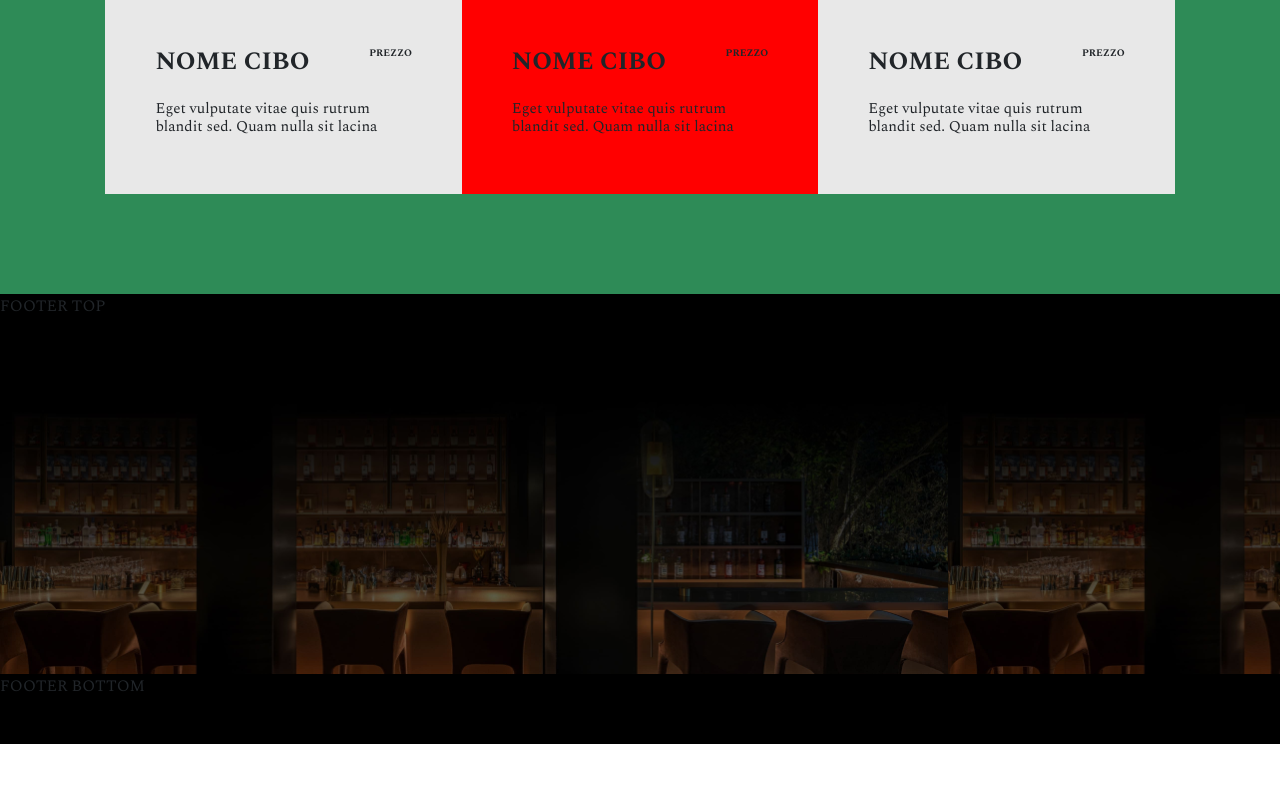
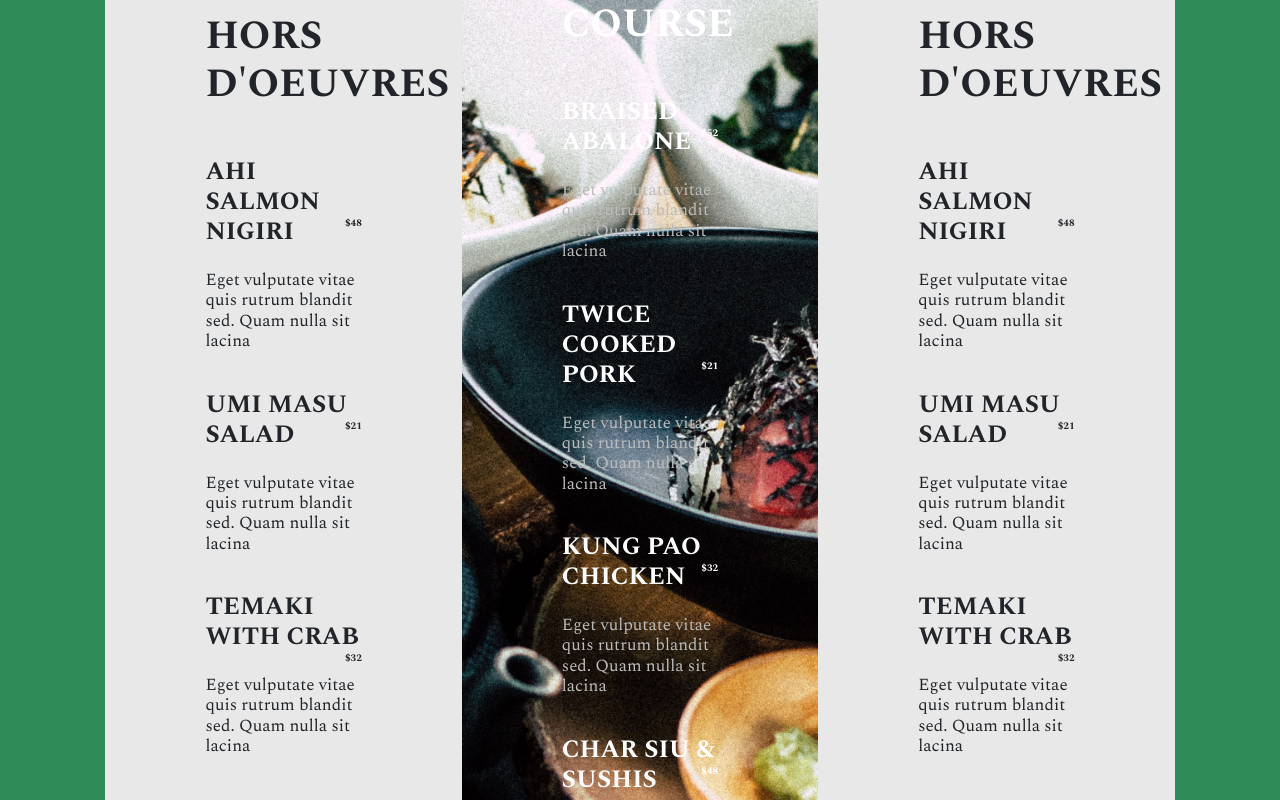
Before and after one commit to matteofab10/proj-html-vuejs, a Vue app: page / in a window 1280 px wide. Shown: the part 6640-7440 px from the top of the page. Before the commit the page ends 7384 px from the top, so only its background shows below. Built offline with nearby package versions, Linux system fonts and the light colour scheme.

Commit message:
sezione 7 (da fixare)

```diff
--- a/src/components/Main.vue
+++ b/src/components/Main.vue
@@ -139,18 +139,36 @@
     </section>
     <section class="mf-menu">
       <div class="mf-menu-list-grey">
-        <h3>titolo lista</h3>
-        <h4>nome cibo <span>prezzo</span></h4>
+        <h3>hors d'oeuvres</h3>
+        <h4>ahi salmon nigiri <span>$48</span></h4>
+        <h5>Eget vulputate vitae quis rutrum blandit sed. Quam nulla sit lacina</h5>
+        <h4>umi masu salad <span>$21</span></h4>
+        <h5>Eget vulputate vitae quis rutrum blandit sed. Quam nulla sit lacina</h5>
+        <h4>temaki with crab <span>$32</span></h4>
+        <h5>Eget vulputate vitae quis rutrum blandit sed. Quam nulla sit lacina</h5>
+        <h4>california rolls <span>$22</span></h4>
         <h5>Eget vulputate vitae quis rutrum blandit sed. Quam nulla sit lacina</h5>
       </div>
       <div class="mf-menu-list-background">
-        <h3>titolo lista</h3>
-        <h4>nome cibo <span>prezzo</span></h4>
+        <h3>main course</h3>
+        <h4>braised abalone <span>$52</span></h4>
+        <h5>Eget vulputate vitae quis rutrum blandit sed. Quam nulla sit lacina</h5>
+        <h4>twice cooked pork <span>$21</span></h4>
+        <h5>Eget vulputate vitae quis rutrum blandit sed. Quam nulla sit lacina</h5>
+        <h4>kung pao chicken <span>$32</span></h4>
+        <h5>Eget vulputate vitae quis rutrum blandit sed. Quam nulla sit lacina</h5>
+        <h4>char siu & sushis <span>$48</span></h4>
         <h5>Eget vulputate vitae quis rutrum blandit sed. Quam nulla sit lacina</h5>
       </div>
       <div class="mf-menu-list-grey">
-        <h3>titolo lista</h3>
-        <h4>nome cibo <span>prezzo</span></h4>
+        <h3>hors d'oeuvres</h3>
+        <h4>ahi salmon nigiri <span>$48</span></h4>
+        <h5>Eget vulputate vitae quis rutrum blandit sed. Quam nulla sit lacina</h5>
+        <h4>umi masu salad <span>$21</span></h4>
+        <h5>Eget vulputate vitae quis rutrum blandit sed. Quam nulla sit lacina</h5>
+        <h4>temaki with crab <span>$32</span></h4>
+        <h5>Eget vulputate vitae quis rutrum blandit sed. Quam nulla sit lacina</h5>
+        <h4>california rolls <span>$22</span></h4>
         <h5>Eget vulputate vitae quis rutrum blandit sed. Quam nulla sit lacina</h5>
       </div>
     </section>
@@ -552,7 +570,7 @@ export default {
   justify-content: center;
   padding: 100px;
   .mf-menu-list-grey, .mf-menu-list-background {
-    padding: 50px;
+    padding: 100px;
     width: 33%;
     h3 {
       font-size: 40px;
@@ -567,7 +585,8 @@ export default {
       padding-bottom: 15px;
     }
     h5 {
-      font-size: 15px;
+      font-size: 17px;
+      padding-bottom: 30px;
     }
     span {
       float: right;
@@ -576,9 +595,20 @@ export default {
   }
   .mf-menu-list-grey {
     background-color: #e8e8e8;
+    margin-top: 60px;
+
   }
   .mf-menu-list-background {
-    background-color: red;
+    background-image: url('../assets/img/misc22x.jpg');
+    background-position: 50% 50%;
+    background-size: cover;
+    margin-bottom: 60px;
+    h3, h4 {
+      color: white;
+    }
+    h5 {
+      color: #bcbcbc;
+    }
   }
 }
 
```
